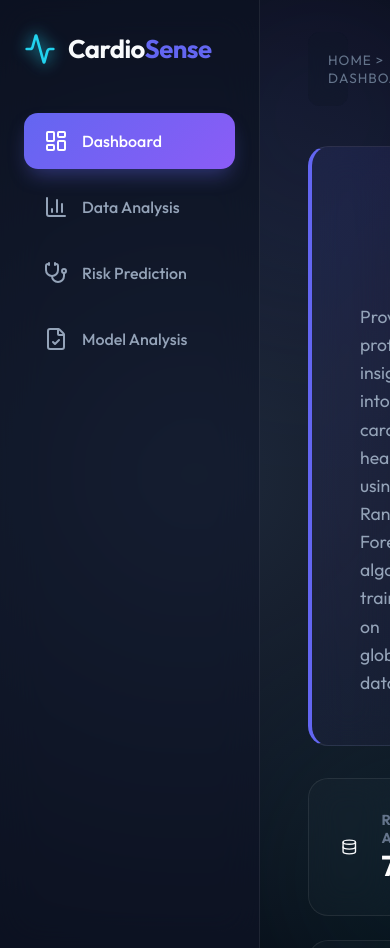
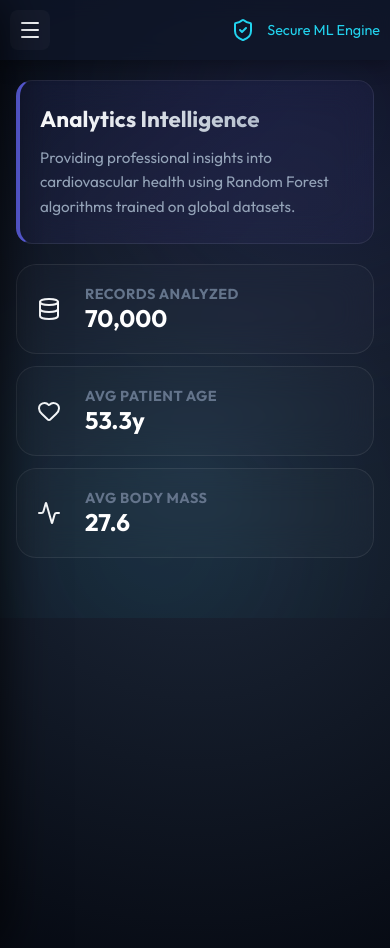
Before and after one commit to AbhishekGareja18/cardio-risk-prediction, a Flask app: page / in a window 390 px wide. Run offline with Flask 3, Linux system fonts and the light colour scheme.

Commit message:
update project files

```diff
--- a/static/css/style.css
+++ b/static/css/style.css
@@ -486,17 +486,139 @@ body {
     grid-column: span 2;
 }
 
-@media (max-width: 1100px) {
+/* Desktop Menu Hidden by Default */
+.menu-toggle,
+.menu-close {
+    display: none;
+    cursor: pointer;
+}
+
+@media (max-width: 1024px) {
+    :root {
+        --sidebar-width: 0px;
+    }
+
+    /* Force content to handle its own space */
+    .app-layout {
+        display: block;
+        width: 100%;
+        position: relative;
+    }
+
+    .sidebar {
+        position: fixed;
+        left: -300px;
+        /* Fully hidden off-screen */
+        top: 0;
+        bottom: 0;
+        width: 280px;
+        height: 100vh;
+        z-index: 2000;
+        /* Above everything */
+        background: var(--bg-panel);
+        transition: left 0.4s ease;
+        box-shadow: 20px 0 50px rgba(0, 0, 0, 0.8);
+    }
+
+    .sidebar.open {
+        left: 0;
+        /* Slides in */
+    }
+
+    .main-content {
+        width: 100% !important;
+        margin-left: 0 !important;
+        padding: 80px 16px 20px 16px !important;
+        /* Extra top space for floating header */
+    }
+
+    .top-header {
+        position: fixed;
+        top: 0;
+        left: 0;
+        right: 0;
+        z-index: 1500;
+        border-radius: 0;
+        margin-bottom: 0;
+        padding: 15px 20px;
+        background: rgba(15, 23, 42, 0.8);
+        box-shadow: 0 4px 20px rgba(0, 0, 0, 0.3);
+    }
+
+    .menu-toggle {
+        display: flex !important;
+        background: var(--glass);
+        padding: 8px;
+        border-radius: 8px;
+        margin-right: 15px;
+    }
+
+    .menu-close {
+        display: block !important;
+        position: absolute;
+        right: 20px;
+        top: 30px;
+    }
+
+    /* Hero Section Mobile Fix */
+    .hero-card {
+        padding: 24px 20px;
+        margin-bottom: 20px;
+        border-radius: 16px;
+    }
+
+    .hero-card h2 {
+        font-size: 1.6rem !important;
+        line-height: 1.3;
+    }
+
+    .hero-card p {
+        font-size: 0.95rem;
+    }
+
+    /* Stats Mobile Fix */
     .stat-grid {
+        grid-template-columns: 1fr;
+        gap: 12px;
+    }
+
+    .stat-item {
+        padding: 20px;
+    }
+
+    .stat-item p {
+        font-size: 1.5rem;
+    }
+
+    .grid-layout,
+    .form-grid {
         grid-template-columns: 1fr;
     }
 
-    .grid-layout,
-    .prediction-layout {
-        grid-template-columns: 1fr;
+    .sidebar-overlay {
+        position: fixed;
+        inset: 0;
+        background: rgba(0, 0, 0, 0.7);
+        backdrop-filter: blur(5px);
+        z-index: 1900;
+        display: none;
     }
 
-    .full-span {
-        grid-column: span 1;
+    .sidebar-overlay.visible {
+        display: block;
     }
 }
+
+@media (max-width: 480px) {
+    .top-header {
+        padding: 10px;
+    }
+
+    .breadcrumb {
+        display: none;
+    }
+
+    .hero-card h2 {
+        font-size: 1.4rem !important;
+    }
+}
--- a/templates/index.html
+++ b/templates/index.html
@@ -14,10 +14,11 @@
 <body>
     <div class="app-layout">
         <!-- Sidebar Navigation -->
-        <nav class="sidebar">
+        <nav class="sidebar" id="sidebar">
             <div class="logo-area">
                 <i data-lucide="activity" class="logo-icon"></i>
                 <span>Cardio<span>Sense</span></span>
+                <i data-lucide="x" class="menu-close" onclick="toggleSidebar()"></i>
             </div>
             <ul class="nav-links">
                 <li class="active" onclick="showSection('dashboard', this)">
@@ -41,6 +42,9 @@
             <div class="circle circle-2"></div>
 
             <header class="top-header">
+                <div class="menu-toggle" onclick="toggleSidebar()">
+                    <i data-lucide="menu"></i>
+                </div>
                 <div class="breadcrumb">
                     <span id="breadcrumb-text">Home > Dashboard</span>
                 </div>
```
Also changed, not shown: static/js/script.js (+33 -0 lines).
